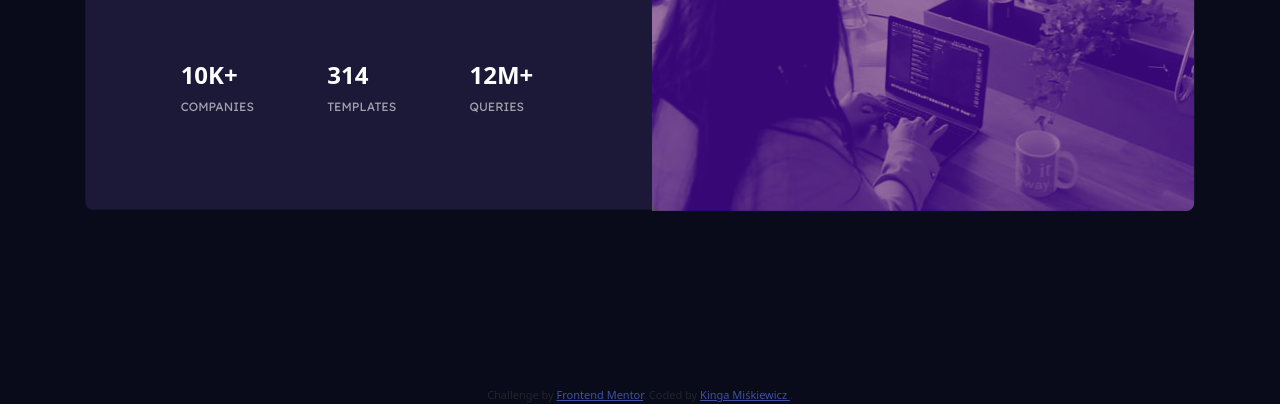
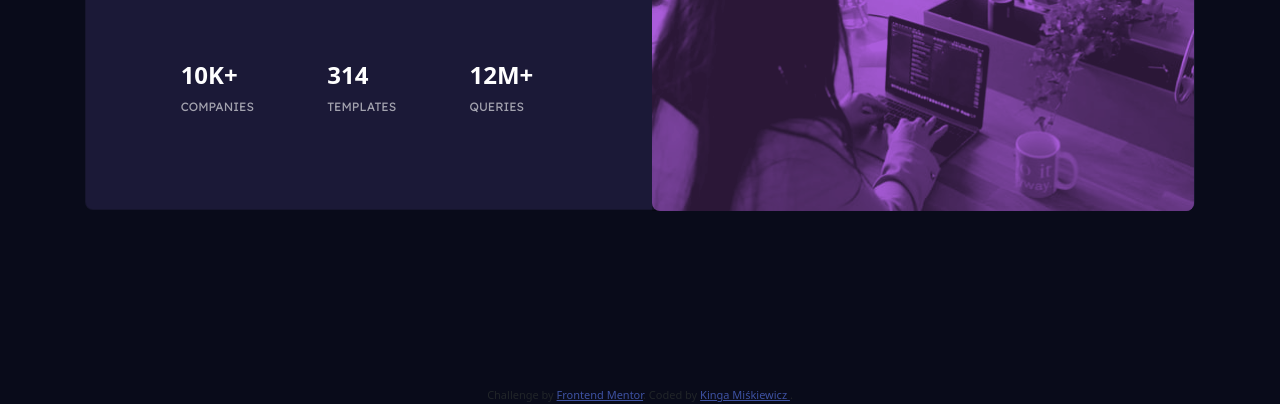
Before and after one commit to codingbeary/stats-preview-card-component-main, a plain HTML site: page index.html in a window 1280 px wide. Shown: the part 413-817 px from the top of the page. Drawn offline with nearby package versions, Linux system fonts and the light colour scheme.

Commit message:
Improved filter on the photo

```diff
--- a/style.css
+++ b/style.css
@@ -22,6 +22,7 @@ img {
   filter: contrast(1.1);
   border-top-right-radius: 8px;
   border-bottom-right-radius: 8px;
+  object-fit: cover;
 }
 .container {
   display: flex;
@@ -40,9 +41,9 @@ img {
 }
 .image-container {
   background-color: hsl(277, 64%, 61%);
-  opacity: 0.7;
+
   border-radius: 8px;
-  filter: brightness(0.8);
+
   padding: 0px;
   position: relative;
   width: 100%;
@@ -51,6 +52,8 @@ img {
 .image-container img {
   width: 100%;
   height: 446px;
+  mix-blend-mode: multiply;
+  opacity: 0.75;
 }
 .image-mobile {
   width: 327px;
```
